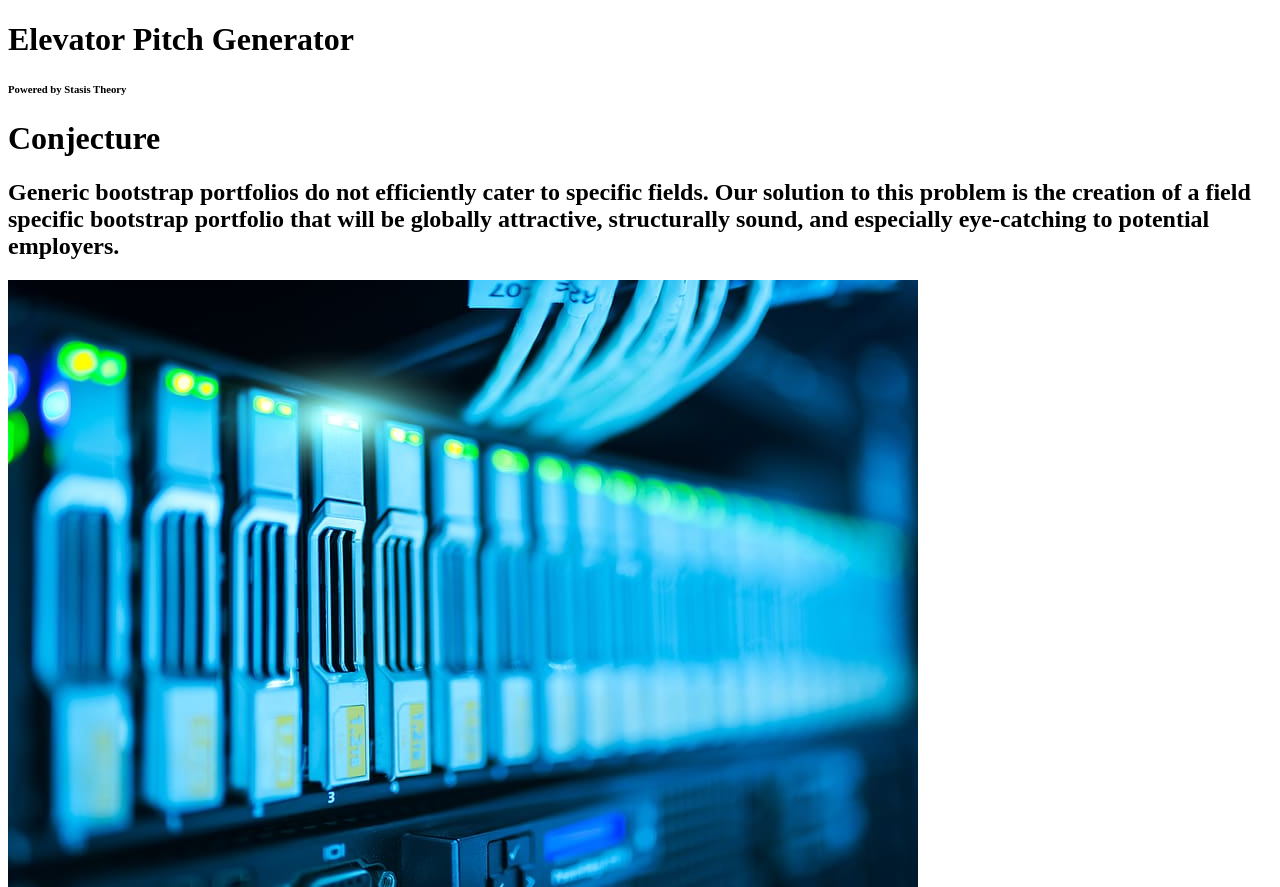
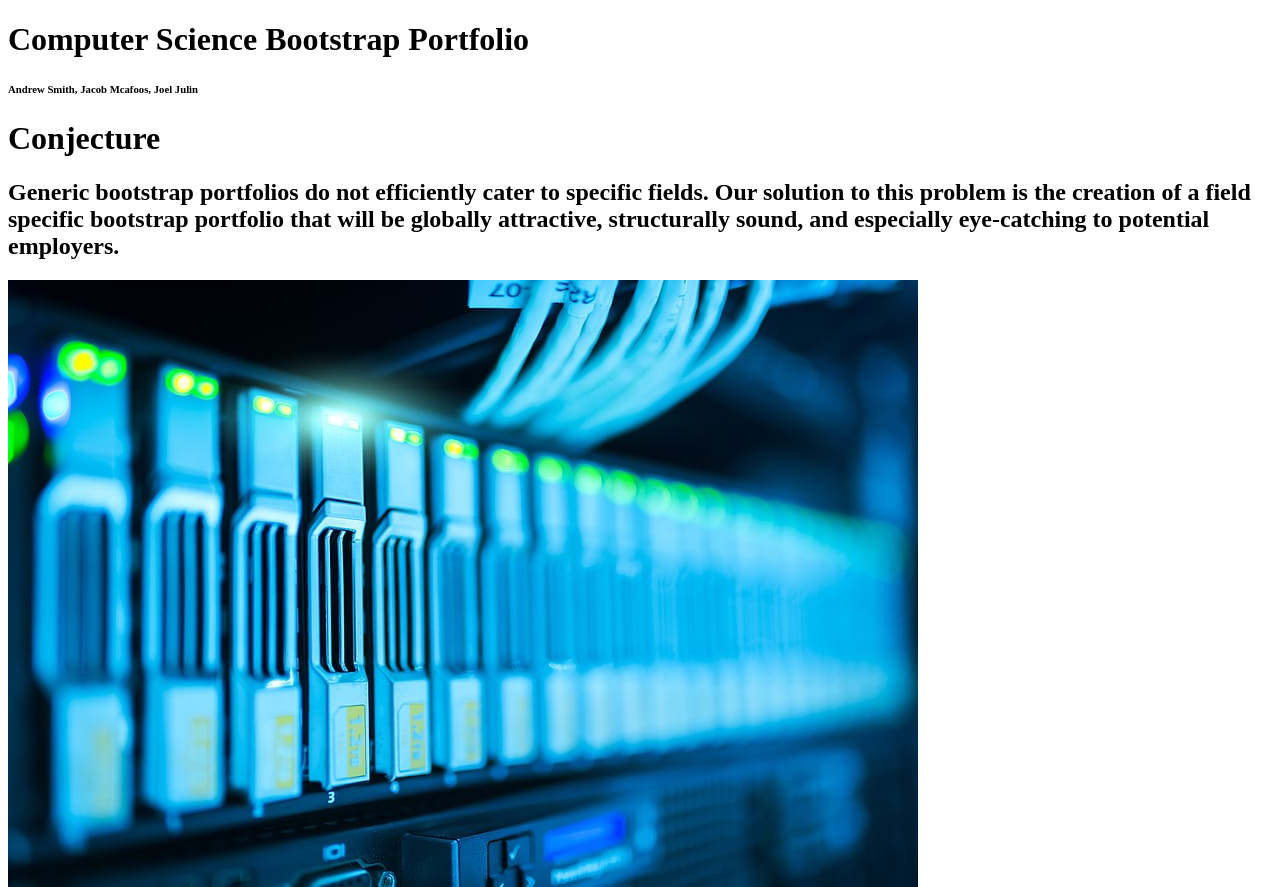
Before and after one commit to Pitt-Technical-Communications/Bootstrap_Portfolio, a plain HTML site: page elevator-pitch/index.html in a window 1280 px wide. Shown: the top 887 px of the page. Drawn offline with Linux system fonts and the light colour scheme; files that its build step writes are made by us from their sources.

Commit message:
Update index.html

```diff
--- a/elevator-pitch/index.html
+++ b/elevator-pitch/index.html
@@ -30,8 +30,8 @@ BTW. You can leave these faded comments be, or delete them. They are but road si
 
 <div class="hero-image">
   <div class="hero-text">
-      <h1>Elevator Pitch Generator</h1>
-      <h6>Powered by Stasis Theory</h6>
+      <h1>Computer Science Bootstrap Portfolio</h1>
+      <h6>Andrew Smith, Jacob Mcafoos, Joel Julin</h6>
   </div>
 </div>
 
```
